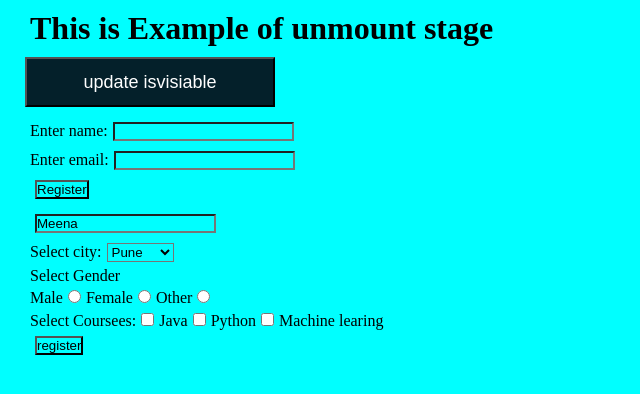
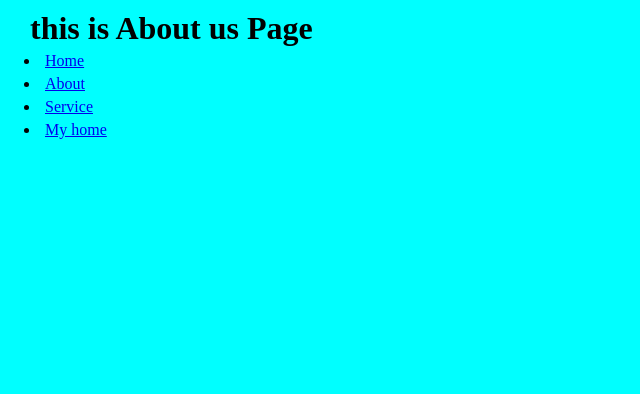
Before and after one commit to vaibhav346/-Class-React-Project-Demo, a React (Create React App) app: page /about in a window 1280 px wide. Shown: the top 394 px of the page, without its empty margins (0-640 px from the left). Built offline with nearby package versions, Linux system fonts and the light colour scheme.

Commit message:
add files and update files

```diff
--- a/package.json
+++ b/package.json
@@ -9,6 +9,7 @@
     "@testing-library/user-event": "^13.5.0",
     "react": "^19.1.0",
     "react-dom": "^19.1.0",
+    "react-router-dom": "^7.6.1",
     "react-scripts": "5.0.1",
     "web-vitals": "^2.1.4"
   },
--- /dev/null
+++ b/src/About.jsx
@@ -0,0 +1,9 @@
+import React from 'react'
+
+export default function About() {
+  return (
+    <div>
+      <h1>this is About us Page</h1>
+    </div>
+  )
+}
--- a/src/App.js
+++ b/src/App.js
@@ -1,27 +1,33 @@
-import logo from './logo.svg';
+// import logo from './logo.svg';
 import './App.css';
-import MyFirstFun from './MyFirstFun';
-import MyHtmlTag from './MyHtmlTag';
-import ClassDemo from './ClassDemo';
-import ClassState from './ClassState';
-import ClassDemo1 from './ClassDemo1';
-import ClassCounter from './ClassCounter';
-import FunctionState from './FunctionState';
-import FunctionalProbs from './FunctionalProbs';
-import ConditionalRendering from './ConditionalRendering';
-import MountStageExample from './MountStageExample';
-import ShouldComponetUpdateDemo from './ShouldComponetUpdateDemo';
-import ComponetDidUpdateDemo from './ComponetDidUpdateDemo';
-import { useState } from 'react';
+// import React from 'react';
+// import MyFirstFun from './MyFirstFun';
+// import MyHtmlTag from './MyHtmlTag';
+// import ClassDemo from './ClassDemo';
+// import ClassState from './ClassState';
+// import ClassDemo1 from './ClassDemo1';
+// import ClassCounter from './ClassCounter';
+// import FunctionState from './FunctionState';
+// import FunctionalProbs from './FunctionalProbs';
+// import ConditionalRendering from './ConditionalRendering';
+// import MountStageExample from './MountStageExample';
+// import ShouldComponetUpdateDemo from './ShouldComponetUpdateDemo';
+// import ComponetDidUpdateDemo from './ComponetDidUpdateDemo';
+// import { useState } from 'react';
 // import { isVisible } from '@testing-library/user-event/dist/utils';
-import UnmountDemo from './UnmountDemo';
-import UserEffectDemo from './UserEffectDemo';
-import UseEffectUnmount from './UseEffectUnmount';
-import FormExample from './FormExample';
-import FormExample1 from './FormExample1';
+// import UnmountDemo from './UnmountDemo';
+// import UserEffectDemo from './UserEffectDemo';
+// import UseEffectUnmount from './UseEffectUnmount';
+// import FormExample from './FormExample';
+// import FormExample1 from './FormExample1';
+import Navbar from './Navbar';
+import { BrowserRouter, Routes,Route } from 'react-router-dom';
+import Home from './Home';
+import About from './About';
+import Service from './Service';
 
 function App() {
- let[isVisible,setIsVisible]=useState(true);
+//  let[isVisible,setIsVisible]=useState(true);
   return (
    <div>
     {/* <h1>Hi, My Name is Neha Sapkal</h1> */}
@@ -47,13 +53,26 @@ function App() {
 
     <UserEffectDemo></UserEffectDemo> */}
 
-    {
+    {/* {
     isVisible?<UseEffectUnmount></UseEffectUnmount>:null
     }
     <button  onClick={()=>{setIsVisible(!isVisible)}}>update isvisiable</button>
     <FormExample></FormExample>
 
-    <FormExample1></FormExample1>
+    <FormExample1></FormExample1> */}
+
+
+
+
+
+  <BrowserRouter>
+  <Routes>
+    <Route path='/home' element={<Home></Home>}></Route>
+    <Route path='/about' element={<About></About>}></Route>
+    <Route path='/service' element={<Service></Service>}></Route>
+  </Routes>
+  <Navbar></Navbar>
+  </BrowserRouter>
    </div>
   );
 }
--- /dev/null
+++ b/src/Home.jsx
@@ -0,0 +1,11 @@
+import React from 'react'
+// import './Home.css'
+const Home = () => {
+  return (
+    <div>
+      <h1>This is Home component</h1>
+    </div>
+  )
+}
+
+export default Home
--- /dev/null
+++ b/src/Navbar.jsx
@@ -0,0 +1,17 @@
+import React from 'react'
+import { Link } from 'react-router-dom'
+export default function Navbar() {
+  return (
+    <div>
+        <nav>
+            <ul>
+                <li><Link to="/home">Home</Link></li>
+                <li><Link to="/about">About</Link></li>
+                <li><Link to="/service">Service</Link></li>
+                <li><a href="/home">My home</a></li>
+            </ul>
+        </nav>
+
+    </div>
+  )
+}
--- /dev/null
+++ b/src/Service.jsx
@@ -0,0 +1,9 @@
+import React from 'react'
+
+export default function Service() {
+  return (
+    <div>
+      <h1>This is Service Page</h1>
+    </div>
+  )
+}
```
Also changed, not shown: 1 other file (tests, documents, lock files or other folders).
